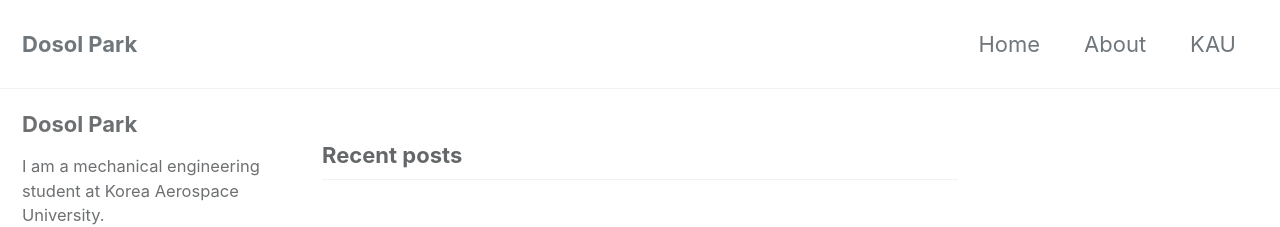
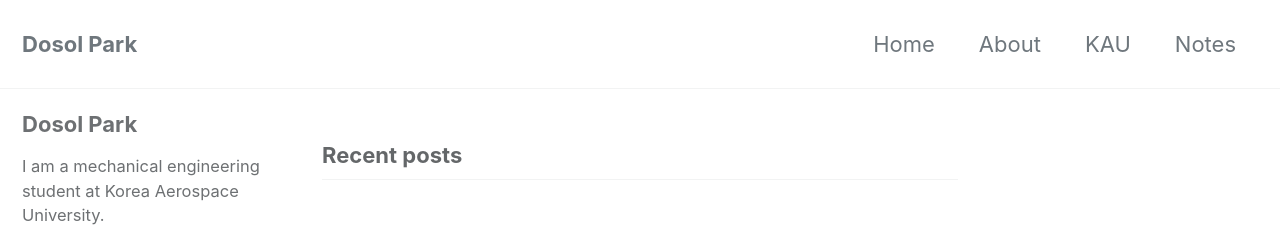
Before and after one commit to parkdosol/parkdosol.github.io, a Jekyll site: the page built from index.html, in a window 1280 px wide. Shown: the top 227 px of the page. Built offline with Jekyll 4.4.1, drawn with Linux system fonts in a browser that asks for light colours; cached includes are drawn as plain includes; the list of posts is cut into pages by our own code.

Commit message:
add Notes

```diff
--- a/_data/navigation.yml
+++ b/_data/navigation.yml
@@ -6,3 +6,5 @@ main:
     url: "/about/"
   - title: "KAU"
     url: "/kau/"
+  - title: "Notes"
+    url: "/notes/"
```
Also changed, not shown: _pages/Notes.md (added).
